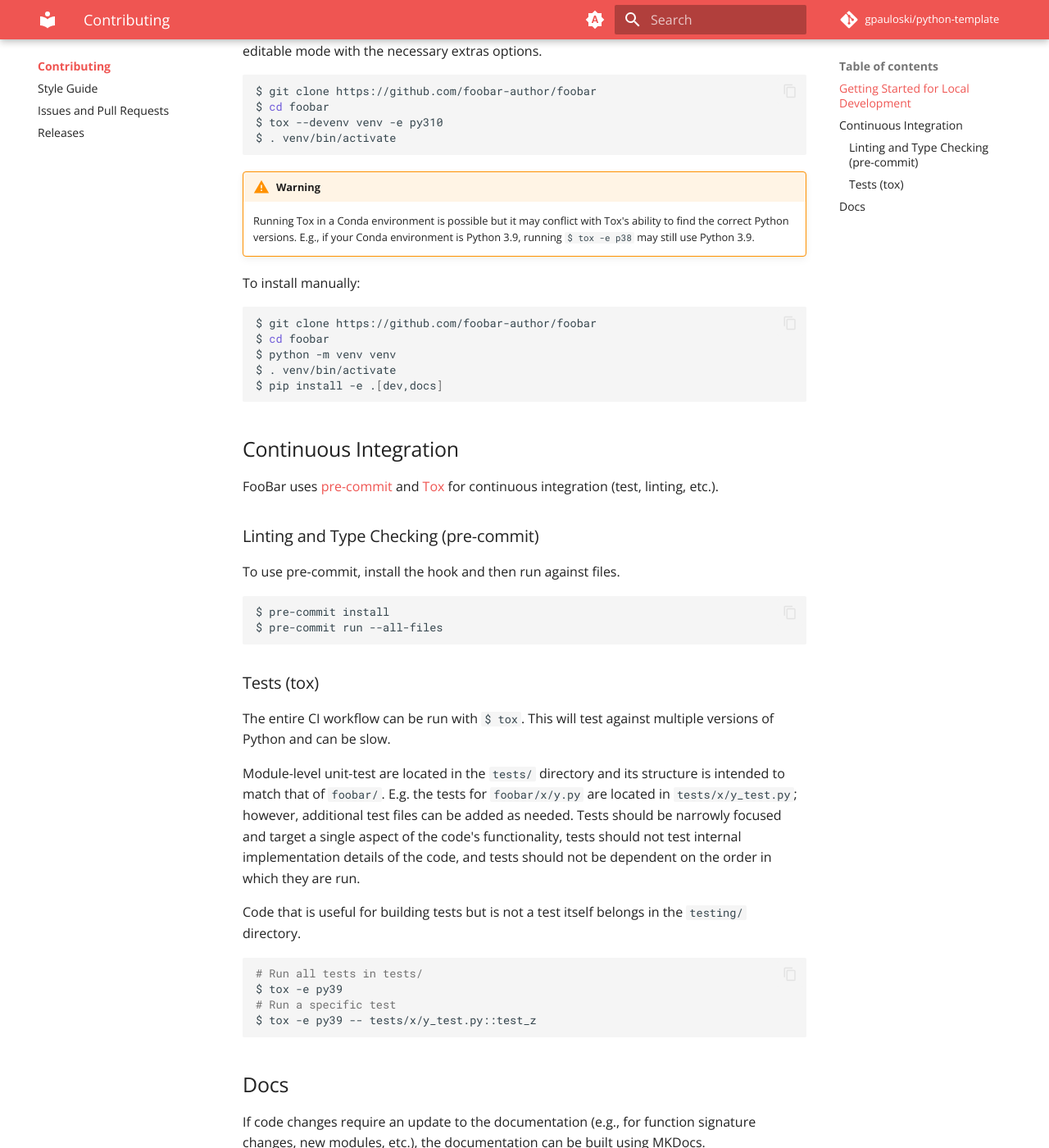
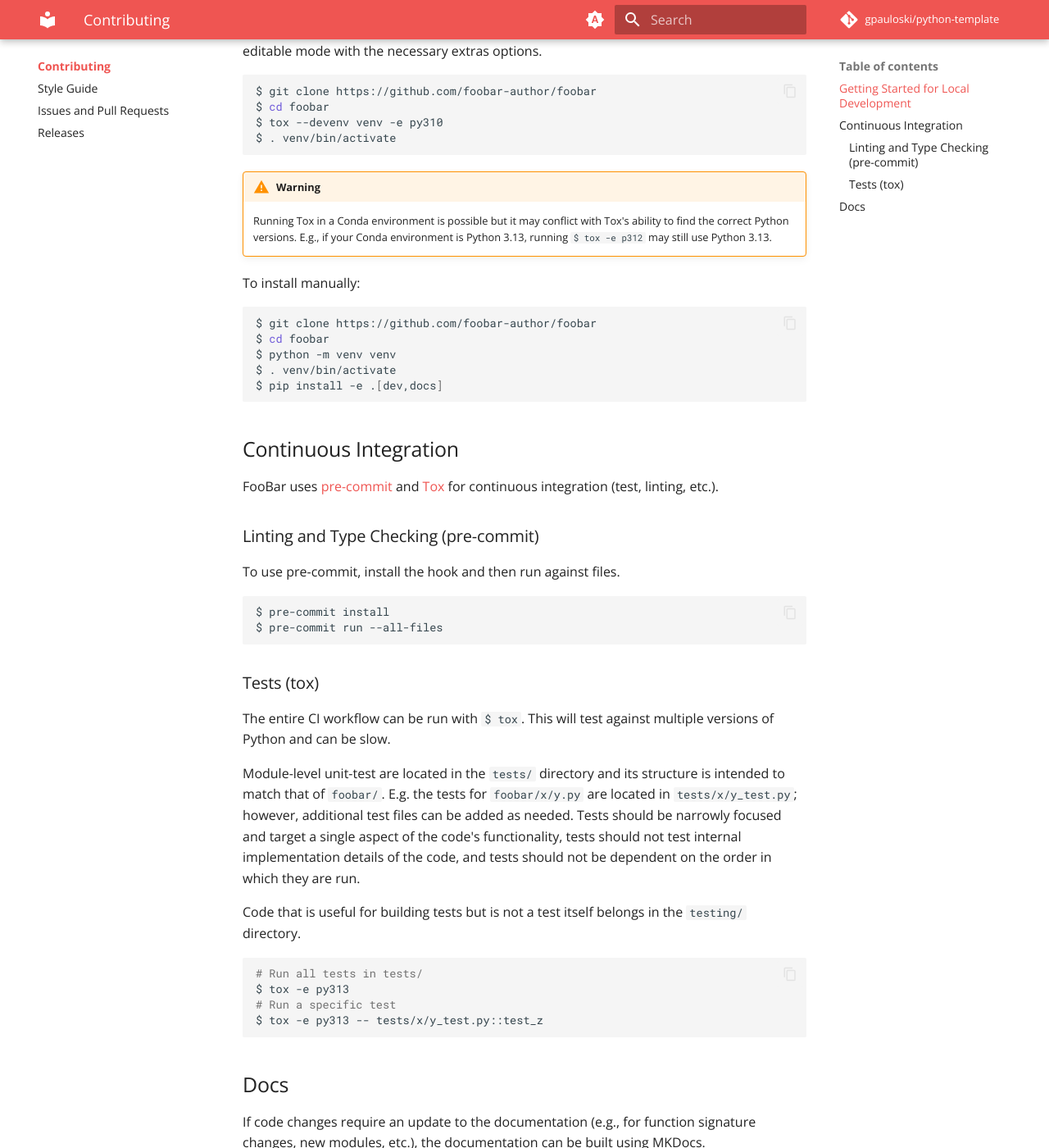
Before and after one commit to gpauloski/python-template, an MkDocs documentation site: the page built from docs/contributing/index.md, in a window 1280 px wide and 1400 px high, scrolled down 280 px. Shown: the whole window at 82% size. Built offline with MkDocs 1.6.1 and Material for MkDocs 9.7.7, drawn with Linux system fonts in a browser that asks for light colours; comment, search, counter and statistics services are not loaded; the version menu is left out.

Commit message:
Drop Python 3.9

````diff
--- a/docs/contributing/index.md
+++ b/docs/contributing/index.md
@@ -16,8 +16,8 @@ $ . venv/bin/activate
 
     Running Tox in a Conda environment is possible but it may conflict with
     Tox's ability to find the correct Python versions. E.g., if your
-    Conda environment is Python 3.9, running `#!bash $ tox -e p38` may still use
-    Python 3.9.
+    Conda environment is Python 3.13, running `#!bash $ tox -e p312` may still use
+    Python 3.13.
 
 To install manually:
 ```bash
@@ -61,9 +61,9 @@ Code that is useful for building tests but is not a test itself belongs in the
 
 ```bash
 # Run all tests in tests/
-$ tox -e py39
+$ tox -e py313
 # Run a specific test
-$ tox -e py39 -- tests/x/y_test.py::test_z
+$ tox -e py313 -- tests/x/y_test.py::test_z
 ```
 
 ## Docs
````
Also changed, not shown: 2 other files.
